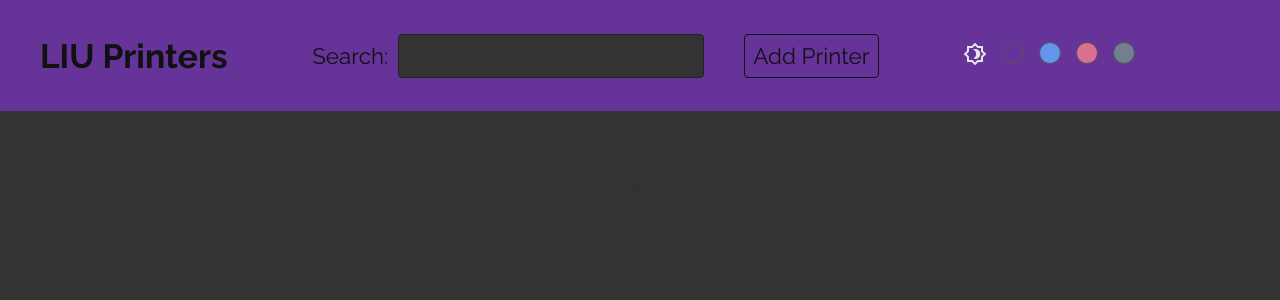
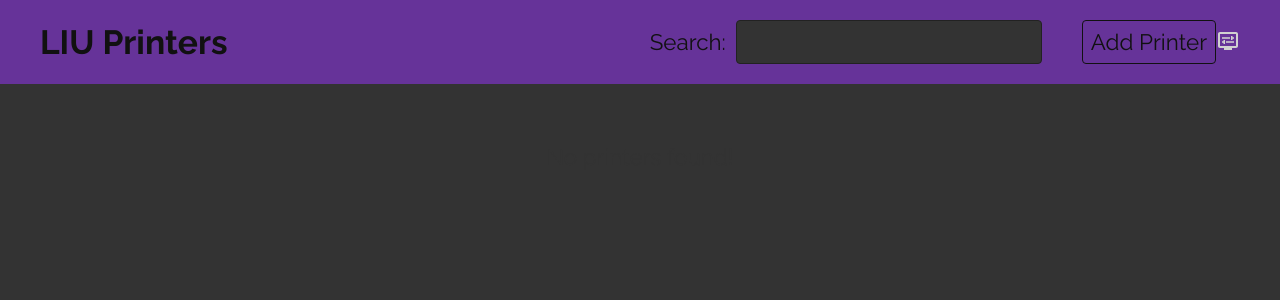
Before and after one commit to nitink-prog/LIU-Printers-Database, a React (Create React App) app: page / in a window 1280 px wide. Shown: the top 300 px of the page. Built offline with nearby package versions, Linux system fonts and the light colour scheme; no server answers; the database is empty.

Commit message:
added an icon for the display settings

```diff
--- a/src/App.js
+++ b/src/App.js
@@ -1,8 +1,6 @@
 import { BrowserRouter, Switch, Route } from "react-router-dom";
-import { useState } from "react";
 import { useTheme } from "./hooks/useTheme";
 import Navbar from "./components/Navbar";
-import ThemeSelector from "./components/ThemeSelector";
 import Create from "./pages/create/Create";
 import Home from "./pages/home/Home";
 import Printer from "./pages/printer/Printer";
@@ -10,7 +8,6 @@ import Search from "./pages/search/Search";
 import "./App.css";
 
 function App() {
-  const [showTheme, setShowTheme] = useState(false);
   const { mode } = useTheme();
 
   return (
--- a/src/components/Navbar.jsx
+++ b/src/components/Navbar.jsx
@@ -1,11 +1,18 @@
+import { useState } from "react";
 import { Link } from "react-router-dom";
 import { useTheme } from "../hooks/useTheme";
 import Searchbar from "./Searchbar";
+import ThemeSelector from "./ThemeSelector";
+import displaySettingsIcon from "../assets/displaysettings-icon.svg";
 import "./Navbar.css";
-import ThemeSelector from "./ThemeSelector";
 
 export default function Navbar() {
+  const [showTheme, setShowTheme] = useState(false);
   const { mode, color } = useTheme();
+
+  const toggleShowTheme = () => {
+    showTheme ? setShowTheme(false) : setShowTheme(true);
+  };
 
   return (
     <div className={`navbar ${mode}`} style={{ background: color }}>
@@ -17,7 +24,14 @@ export default function Navbar() {
         <Link to="/create" className="button">
           Add Printer
         </Link>
-        <ThemeSelector />
+        <div className={`mode-toggle ${mode}`}>
+          <img
+            src={displaySettingsIcon}
+            alt="Show Theme Selector Toggle"
+            onClick={toggleShowTheme}
+          />
+        </div>
+        {showTheme && <ThemeSelector />}
       </nav>
     </div>
   );
--- a/src/components/ThemeSelector.css
+++ b/src/components/ThemeSelector.css
@@ -16,10 +16,17 @@
   border: 1px solid #555;
 }
 .mode-toggle {
+  transition: all ease-in 0.3s;
   padding-top: 2px;
 }
 .mode-toggle img {
+  transition: all ease-in 0.3s;
+  filter: invert(10%);
   width: 24px;
   height: 24px;
   cursor: pointer;
 }
+
+.mode-toggle.dark {
+  filter: invert(90%);
+}
```
Also changed, not shown: src/assets/displaysettings-icon.svg (added).
